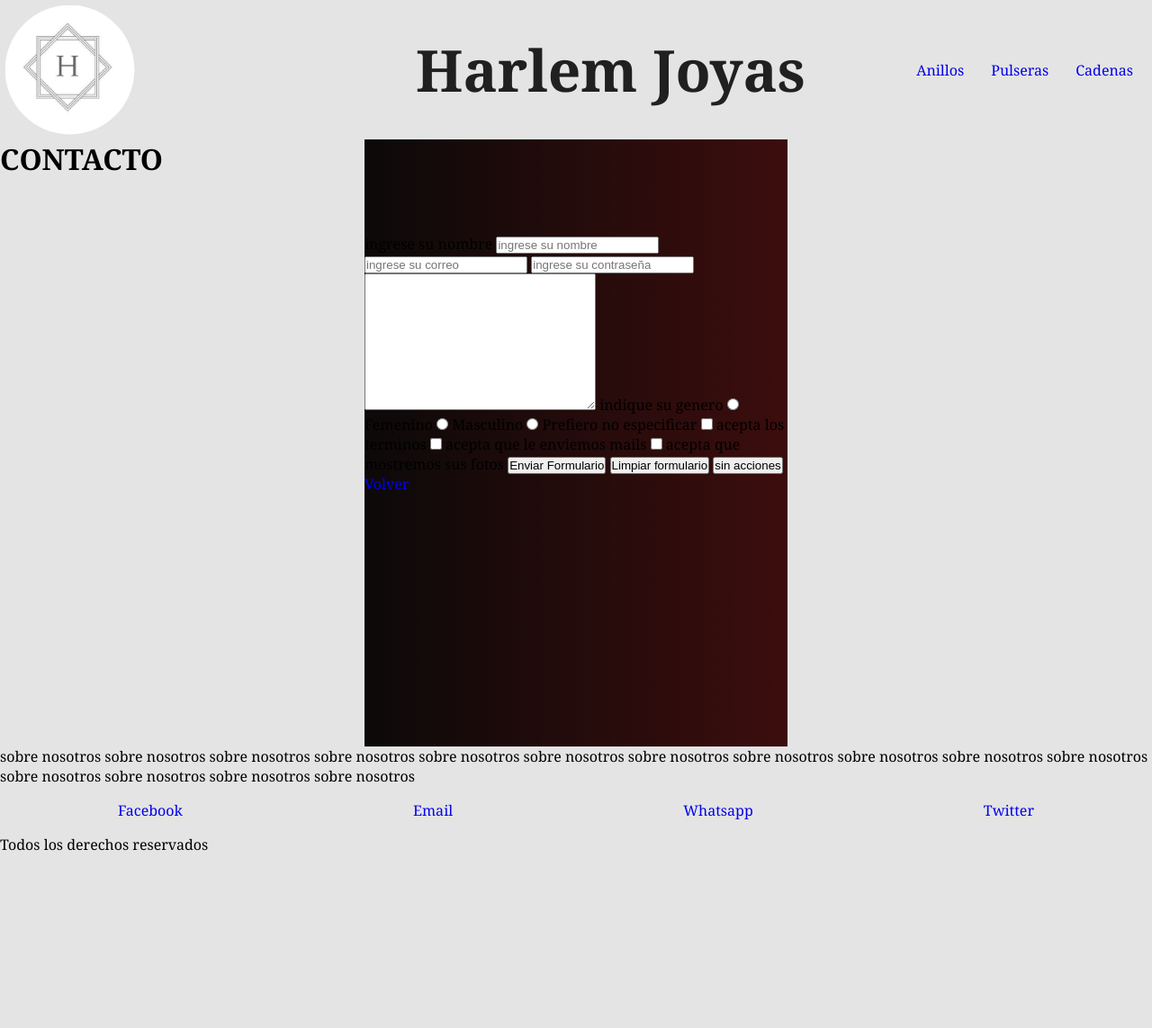
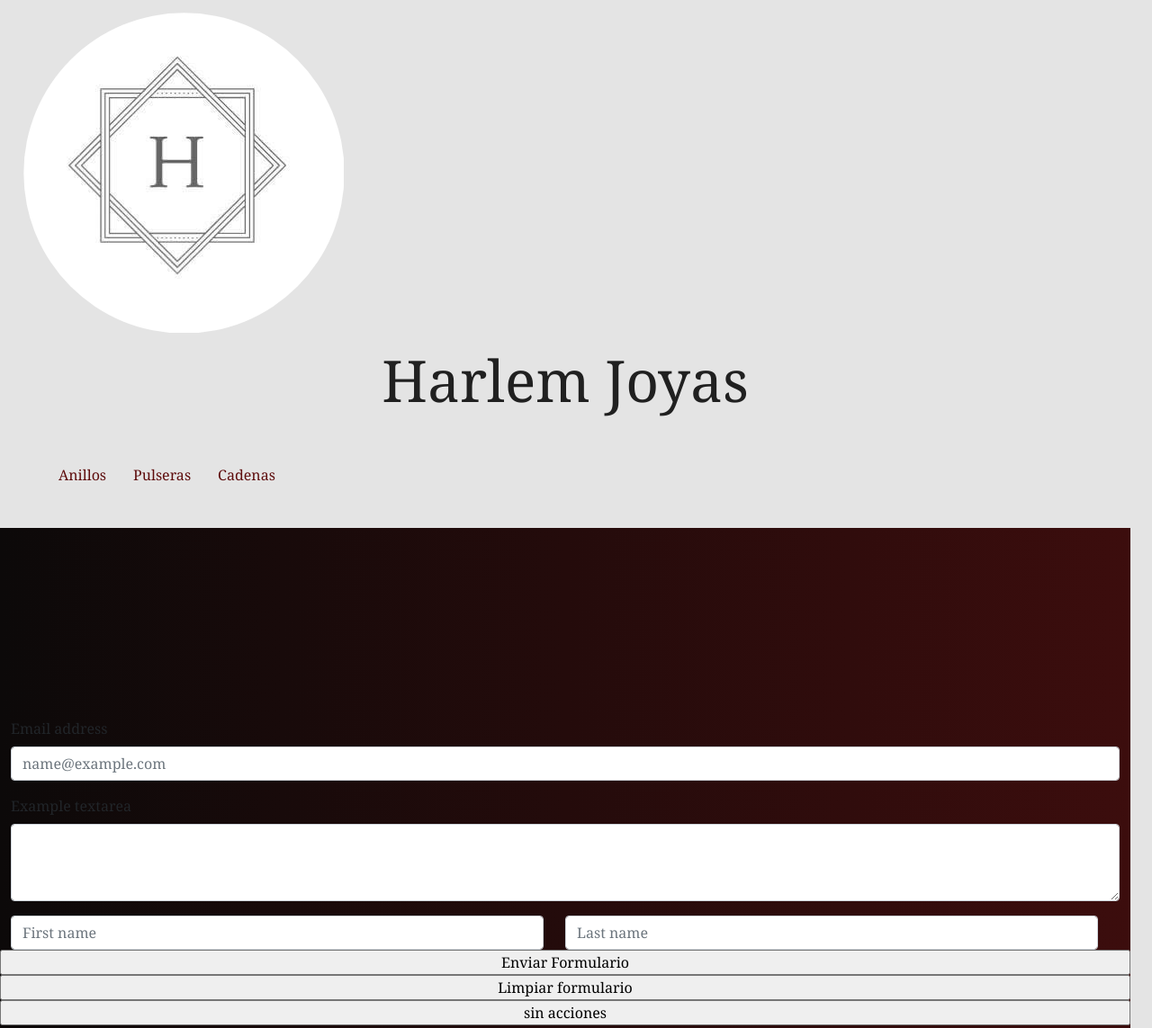
Before and after one commit to Alejo-Melgar/HARLEM, a plain HTML site: page pagina/contacto.html in a window 1280 px wide. Shown: the top 1143 px of the page at 90% size. Before the commit the page ends 950 px from the top, so only its background shows below. Drawn offline with nearby package versions, Linux system fonts and the light colour scheme.

Commit message:
le agregue bootstrap a todo mi sitio web

```diff
--- a/estilos/estilos.css
+++ b/estilos/estilos.css
@@ -113,9 +113,9 @@ main{
     margin-right: 30px;
     margin-bottom: 30px;
     margin-left: 400px;
-    padding: 20px;
-    max-width: 50%;
-    max-height: 0%;
+    padding: 6%;
+    max-width: 6%;
+    max-height: 6%;
 
 }
 
@@ -179,9 +179,9 @@ main{
     justify-content: center;
 }
 
-.flex__navegador li{
+.flex__navegador li a{
     display: inline-block;
-    color: rgb(163, 28, 28);
+    color: rgb(94, 13, 13);
     padding: 15px;
 }
 
--- a/pagina/contacto.html
+++ b/pagina/contacto.html
@@ -1,5 +1,6 @@
 <!DOCTYPE html>
 <html lang="en">
+
 <head>
     <meta charset="UTF-8">
     <meta http-equiv="X-UA-Compatible" content="IE=edge">
@@ -7,15 +8,24 @@
     <title>contacto</title>
     <link rel="shortcut icon" href="../multimedia/logo harlem2.png">
 
+    <link href="https://cdn.jsdelivr.net/npm/bootstrap@5.1.3/dist/css/bootstrap.min.css" rel="stylesheet"
+        integrity="sha384-1BmE4kWBq78iYhFldvKuhfTAU6auU8tT94WrHftjDbrCEXSU1oBoqyl2QvZ6jIW3" crossorigin="anonymous">
+    <script src="https://cdn.jsdelivr.net/npm/bootstrap@5.1.3/dist/js/bootstrap.bundle.min.js"
+        integrity="sha384-ka7Sk0Gln4gmtz2MlQnikT1wXgYsOg+OMhuP+IlRH9sENBO0LRn5q+8nbTov4+1p"
+        crossorigin="anonymous"></script>
+
     <link rel="stylesheet" href="../estilos/estilos.css">
 
+    <meta name="viewport" content="width=device-width, initial-scale=1">
+
+
 </head>
-<body id="italic" class="grid">
-    <h1>CONTACTO</h1>
 
-    <header class="header__grid">
+<body id="italic" class="container-fluid">
+
+    <header class="header__grid row col-12">
         <div>
-            <a href="contacto.html"><img src="../multimedia/Logo harlem.jpeg"  alt="logo de harlem" class="imgbox">
+            <a href="contacto.html"><img src="../multimedia/Logo harlem.jpeg" alt="logo de harlem" class="imgbox">
             </a>
         </div>
 
@@ -31,40 +41,27 @@
 
         </nav>
     </header>
-    <main>
+    <main class="row col-12">
 
         <img class="foto_anillo3" src="../multimedia/anillo.jpeg">
 
+        <div class="mb-3">
+            <label for="exampleFormControlInput1" class="form-label">Email address</label>
+            <input type="email" class="form-control" id="exampleFormControlInput1" placeholder="name@example.com">
+        </div>
+        <div class="mb-3">
+            <label for="exampleFormControlTextarea1" class="form-label">Example textarea</label>
+            <textarea class="form-control" id="exampleFormControlTextarea1" rows="3"></textarea>
+        </div>
 
-        <form action=""  method=""  enctype="" >
-        <!-- nombre de persona -->
-        <label for="nombre">ingrese su nombre</label>
-        <input type="text" placeholder="ingrese su nombre"  name="nombre">
-
-        <!-- correo -->
-        <input type="email" name="" id="" placeholder="ingrese su correo" >
-
-        <!-- contraseña -->
-        <input type="password" name="" id="" placeholder="ingrese su contraseña" >
-
-        <!-- dejar mensaje -->
-        <textarea name="" id="" cols="30" rows="10"></textarea>
-
-    <!-- RADIO-- ELEGIR SOLO UNA OPCIPON -->
-    <label for="genero">indique su genero</label>
-
-    <input type="radio" name="genero"> Femenino
-    <input type="radio" name="genero"> Masculino
-    <input type="radio" name="genero"> Prefiero no especificar
-
-    <!-- checkbox te deja elegir varios-->
-    <input type="checkbox" name="" id=""> acepta los terminos
-    <input type="checkbox" name="" id=""> acepta que le enviemos mails
-    <input type="checkbox" name="" id=""> acepta que mostremos sus fotos
-
-
-
-
+        <div class="row">
+            <div class="col">
+                <input type="text" class="form-control" placeholder="First name" aria-label="First name">
+            </div>
+            <div class="col">
+                <input type="text" class="form-control" placeholder="Last name" aria-label="Last name">
+            </div>
+        </div>
 
         <!-- BOTONES -->
 
@@ -99,8 +96,10 @@
 
     </main>
 
-<footer id="footer" class="footer__grid">
-    <p class="parrafo_nosotros">sobre nosotros  sobre nosotros  sobre nosotros  sobre nosotros  sobre nosotros  sobre nosotros  sobre nosotros  sobre nosotros  sobre nosotros  sobre nosotros  sobre nosotros  sobre nosotros  sobre nosotros  sobre nosotros  sobre nosotros  </p>
+    <footer id="footer" class="footer__grid row col-12">
+        <p class="parrafo_nosotros">sobre nosotros sobre nosotros sobre nosotros sobre nosotros sobre nosotros sobre
+            nosotros sobre nosotros sobre nosotros sobre nosotros sobre nosotros sobre nosotros sobre nosotros sobre
+            nosotros sobre nosotros sobre nosotros </p>
         <ul class="contactos_sociales">
             <li><a href="facebook.com">Facebook</a></li>
             <li><a href="email.com">Email</a></li>
@@ -112,5 +111,20 @@
     </footer>
 
 
+
+
+
+
+
+
+
+    <script src="https://cdn.jsdelivr.net/npm/@popperjs/core@2.10.2/dist/umd/popper.min.js"
+        integrity="sha384-7+zCNj/IqJ95wo16oMtfsKbZ9ccEh31eOz1HGyDuCQ6wgnyJNSYdrPa03rtR1zdB"
+        crossorigin="anonymous"></script>
+    <script src="https://cdn.jsdelivr.net/npm/bootstrap@5.1.3/dist/js/bootstrap.min.js"
+        integrity="sha384-QJHtvGhmr9XOIpI6YVutG+2QOK9T+ZnN4kzFN1RtK3zEFEIsxhlmWl5/YESvpZ13"
+        crossorigin="anonymous"></script>
+
 </body>
+
 </html>
```
Also changed, not shown: index.html (+46 -11 lines), pagina/anillos.html (+42 -8 lines), pagina/cadenas.html (+39 -9 lines), pagina/pulseras.html (+41 -10 lines). Lines whose indentation alone changed are shown as unchanged.
